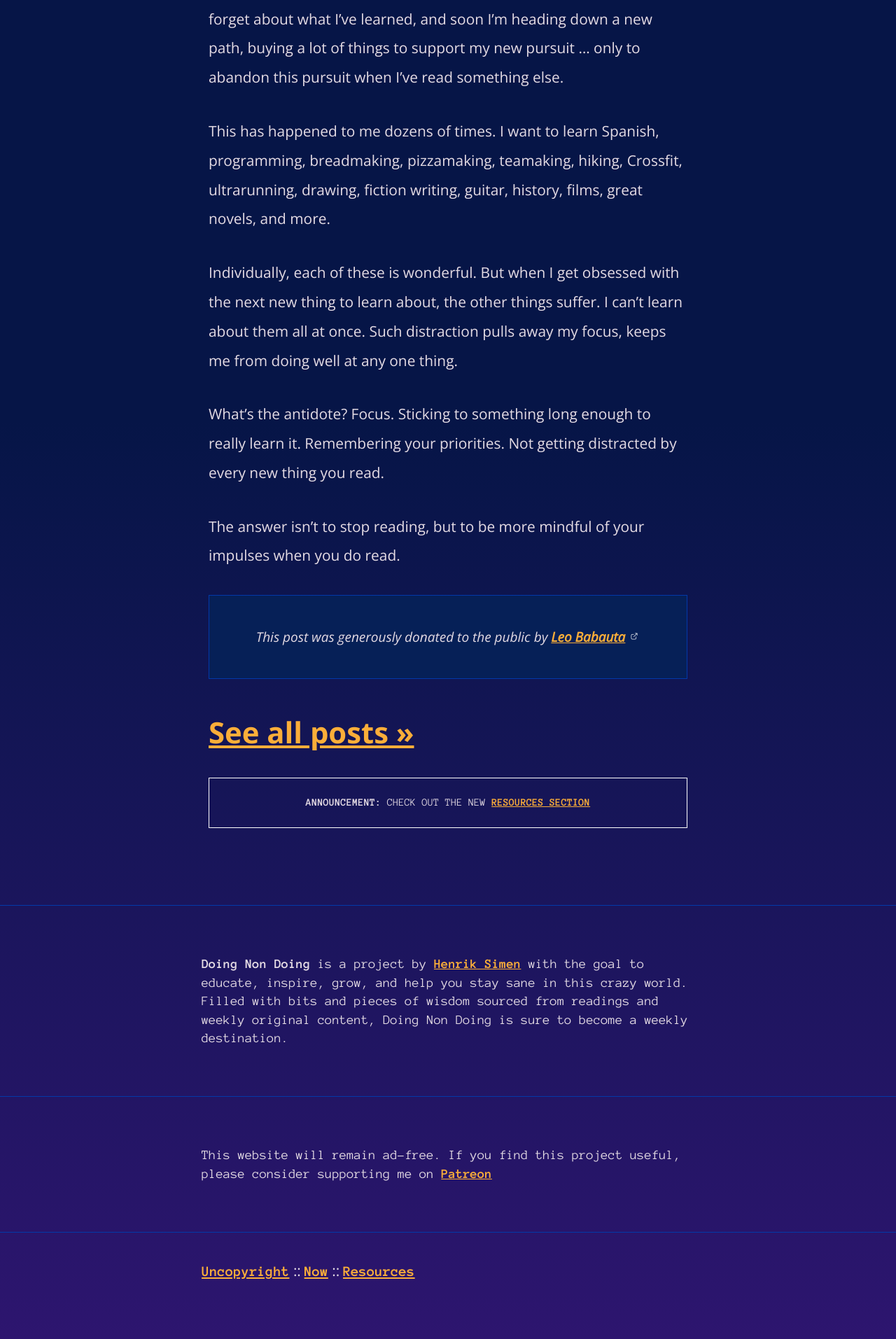
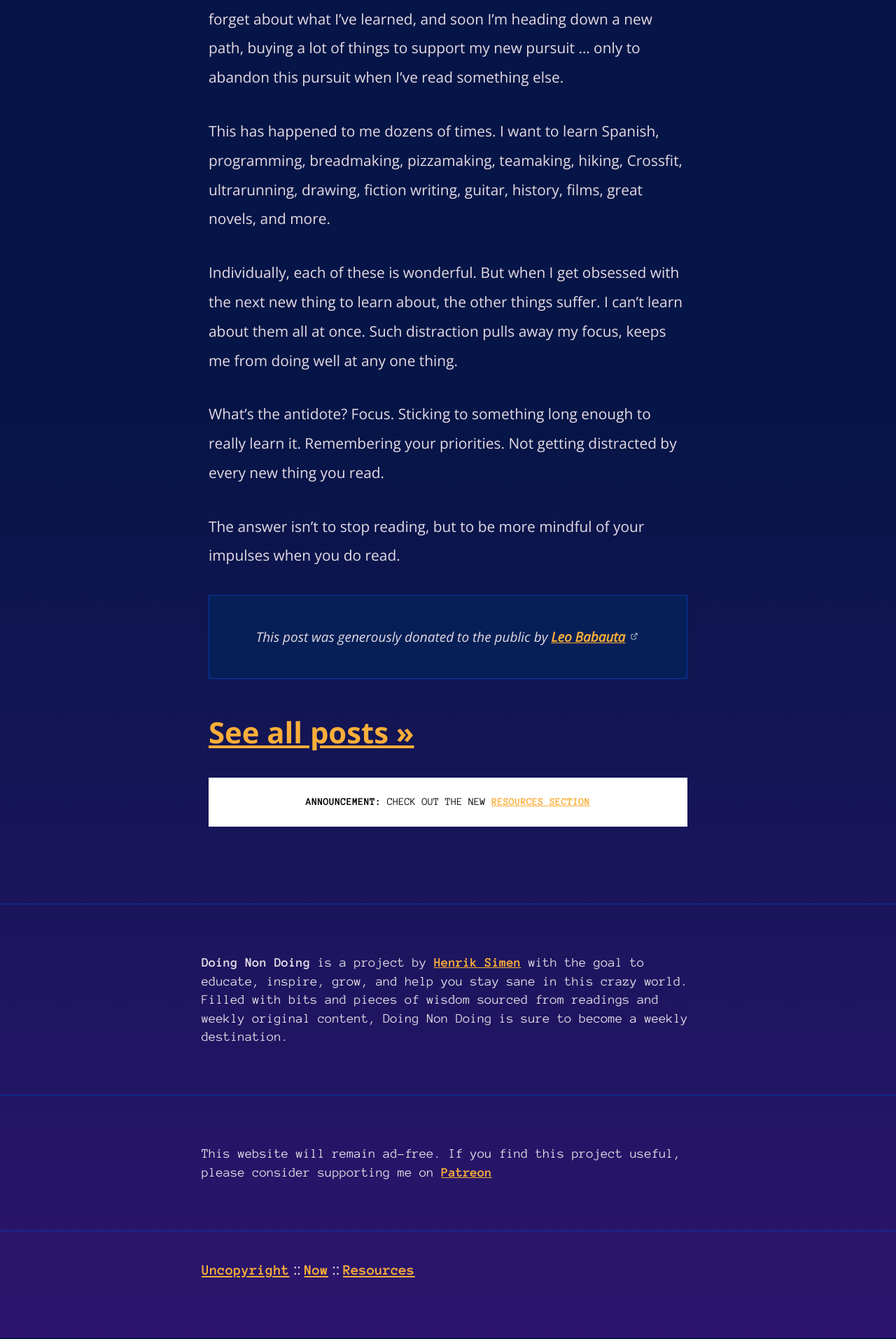
Before and after one commit to HenrikSimen/doing-non-doing, a Jekyll site: the page built from index.html, in a window 1280 px wide. Shown: the part 936-2849 px from the top of the page at 70% size. Built offline with Jekyll 4.4.1, drawn with Linux system fonts in a browser that asks for light colours.

Commit message:
Update responsive.css

```diff
--- a/assets/css/responsive.css
+++ b/assets/css/responsive.css
@@ -28,10 +28,10 @@
     margin: 30px 0 0 0;
   }
 
-  /* announcement section */
-  .announcement {
+   /* announcement section */
+   .announcement {
     display: block;
-    border: 1px solid white;
+    background-color: white;
     text-align: center;
     color: black;
     padding: 10px 0;
@@ -41,6 +41,7 @@
     font-family: 'Anonymous Pro', monospace;
     font-size: 0.8em;
     margin: 10px;
+    color: black;
   }
 
   .announcement a {
@@ -97,10 +98,10 @@
     margin: 30px 0 0 0;
   }
 
-  /* announcement section */
-  .announcement {
+   /* announcement section */
+   .announcement {
     display: block;
-    border: 1px solid white;
+    background-color: white;
     text-align: center;
     color: black;
     padding: 10px 0;
@@ -110,6 +111,7 @@
     font-family: 'Anonymous Pro', monospace;
     font-size: 0.8em;
     margin: 10px;
+    color: black;
   }
 
   .announcement a {
@@ -159,7 +161,7 @@
   /* announcement section */
   .announcement {
     display: block;
-    border: 1px solid white;
+    background-color: white;
     text-align: center;
     color: black;
     padding: 10px 0;
@@ -169,6 +171,7 @@
     font-family: 'Anonymous Pro', monospace;
     font-size: 0.8em;
     margin: 10px;
+    color: black;
   }
 
   .announcement a {
```
